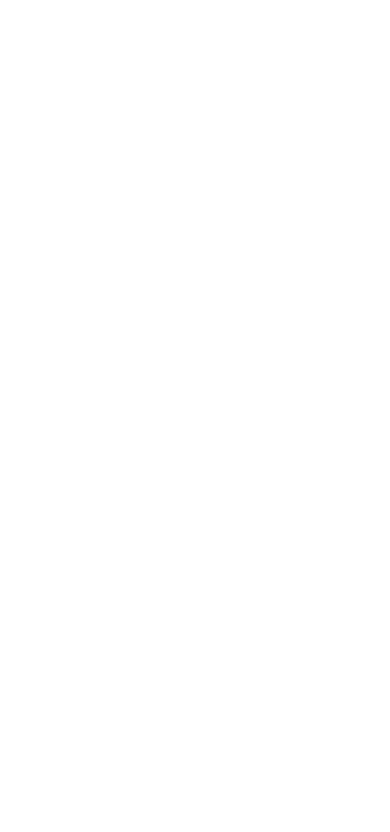
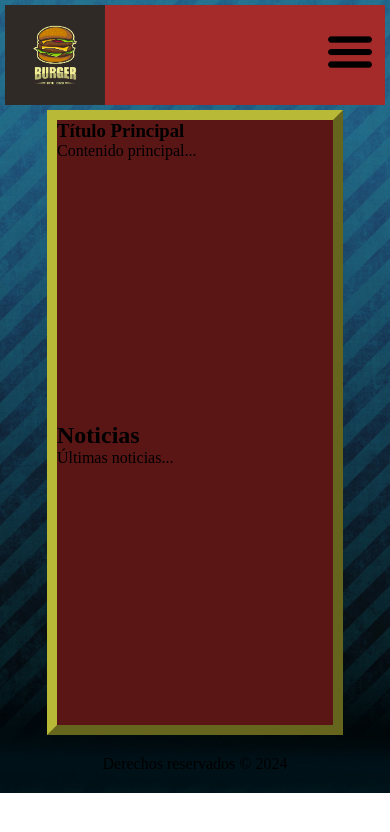
Before and after one commit to TomasR310/Trabajo-GA, a plain HTML site: page pages/contact.html in a window 390 px wide. Drawn offline with Linux system fonts and the light colour scheme.

Commit message:
Terminado Responsive Desing y Pseudoclasces/Pseudoelementos/Animaciones

```diff
--- a/css/style.css
+++ b/css/style.css
@@ -7,54 +7,43 @@ box-sizing: border-box;
 }
 
 body {
-/*Imagen de Fondo*/
 background-image: url(../assets/fondito1.jpg);
-/*No repetir Imagen*/
 background-repeat: no-repeat;
-/*Tamaño de Fondo*/
 background-size: cover;
 }
 
 h1 {
-/*Color de Letra*/
 color: #1f1f85;
-/*Color de Fondo*/
 background-color: #00afaf;
-/*Ancho*/
 width: fit-content;
-/*Relleno*/
 padding: 5px 10px;
-/*Margen*/
 margin: 10px 20px;
-/*Borde*/
 border-radius: 15px;
-/*Familia (Fuente)*/
 font-family:Arial, Helvetica, sans-serif;
 }
 
 p {
 color: #adabff;
-/*Tamaño de Letra*/
 font-size: 22px;
-/*Grosor*/
 font-weight: 400;
-/*Fuente Personalizada*/
 font-family: "Kanit", sans-serif;
 width: fit-content;
 margin-left: 10px;
 }
 
-/*Clases*/
 .navegar {
 font-family:'Lucida Sans Regular';
 font-size: 19px;
-/*Estilo de fuente*/
 font-style: italic;
 margin-left: 8px;
 margin-top: 15px;
 }
 
-#img {
+img {
+max-width: 99%;
+}
+
+figure {
 margin-left: 6px;
 }
 
--- a/css/views/contact.css
+++ b/css/views/contact.css
@@ -0,0 +1,154 @@
+* {
+margin: 0;
+padding: 0;
+box-sizing: border-box;
+}
+
+/******************************/
+/******************************/
+/******************************/
+/********** Desktop ***********/
+/******************************/
+/******************************/
+/******************************/
+
+body {
+/*Imagen de Fondo*/
+background-image: url(../../assets/fondito1.jpg);
+/*No repetir Imagen*/
+background-repeat: no-repeat;
+/*Tamaño de Fondo*/
+background-size: cover;
+}
+
+/*Estilos de Etiqueta "li" quitados*/
+li {
+list-style: none;
+}
+
+/*Color y Remarcado de Etiqueta "a"*/
+a {
+text-decoration: none;
+color: #000000;
+}
+
+/*Aplicar Flexbox al Header y sus nieto ul*/
+header, nav ul{
+display: flex;
+justify-content: space-between;
+gap: 80px;
+font-size: 30px;
+}
+
+/*Expecificaciones del Flexbox Header*/
+header {
+align-items: center;
+background-color: brown;
+margin: 5px;
+}
+
+/*Tamaño Fijo de la imagen y su contenedor*/
+figure, .logo{
+height: 120px;
+}
+
+/*Tamaño Fijo de la imagen*/
+.menu {
+visibility: hidden;
+width: 50px;
+height: 50px;
+margin:10px;
+}
+
+/**/
+.content{
+display: flex;
+gap: 50px;
+padding: 0 10px;
+height: 74vh;
+justify-content: center;
+}
+
+.content article, .content aside {
+width: 35%;
+}
+
+article {
+background-color: red;
+
+}
+
+aside {
+background-color: yellow;
+
+}
+
+footer{
+text-align: center;
+padding: 20px;
+}
+
+/******************************/
+/******************************/
+/******************************/
+/********** Tablet ***********/
+/******************************/
+/******************************/
+/******************************/
+
+@media(max-width: 804px) {
+    header, nav ul{
+    gap: 20px;
+    font-size: 28px;
+    }
+
+    figure, .logo{
+    width: 110px;
+    height: 110px;
+    }
+
+    .content{
+    flex-direction: column;
+    gap: 0;
+    align-items: center;
+    }
+
+    .content article, .content aside {
+    width: 80%;
+    height: 100%;
+    background-color: #5a1515;
+    border: 10px outset #b9b938;
+    }
+
+    .content article{
+    border-bottom-style: hidden;
+    }
+
+    .content aside {
+    border-top-style: hidden;
+    }
+}
+
+/******************************/
+/******************************/
+/******************************/
+/********** Mobile ***********/
+/******************************/
+/******************************/
+/******************************/
+
+@media(max-width: 600px) {
+    nav {
+    display: none;
+    }
+
+    figure, .logo{
+    width: 100px;
+    height: 100px;
+    }
+
+    .menu {
+    visibility: visible;
+    }
+
+}
--- a/pages/contact.html
+++ b/pages/contact.html
@@ -0,0 +1,40 @@
+<!DOCTYPE html>
+<html lang="en">
+<head>
+    <meta charset="UTF-8">
+    <meta name="viewport" content="width=device-width, initial-scale=1.0">
+    <title>Contact</title>
+    <link rel="stylesheet" href="/css/views/contact.css">
+</head>
+<body>
+    <header>
+        <figure>
+            <img src="/assets/Logo Hambu.avif" alt="Logo" class="logo">
+        </figure>
+        <nav>
+            <ul>
+                <li><a href="/index.html">Inicio</a></li>
+                <li><a href="/pages/about.html">Servicios</a></li>
+                <li><a href="/pages/contact.html">Contacto</a></li>
+            </ul>
+        </nav>
+        <a href=""><img src="/assets/Icono Menu.png" class="menu" alt=""></a>
+    </header>
+    <main>
+        <section class="content">
+            <article>
+                <h1>Título Principal</h1>
+                <p>Contenido principal... </p>
+            </article>
+            <aside>
+                <h2>Noticias</h2>
+                <p>Últimas noticias...</p>
+            </aside>
+        </section>
+    </main>
+    <footer>
+        <p>Derechos reservados © 2024</p>
+    </footer>
+
+</body>
+</html>
```
Also changed, not shown: css/views/about.css (+106 -3 lines), index.html (+2 -19 lines), pages/about.html (+7 -0 lines), assets/Icono Menu.png (added), assets/Logo Hambu.avif (added), assets/Venta Auriculares.jpg (added).
